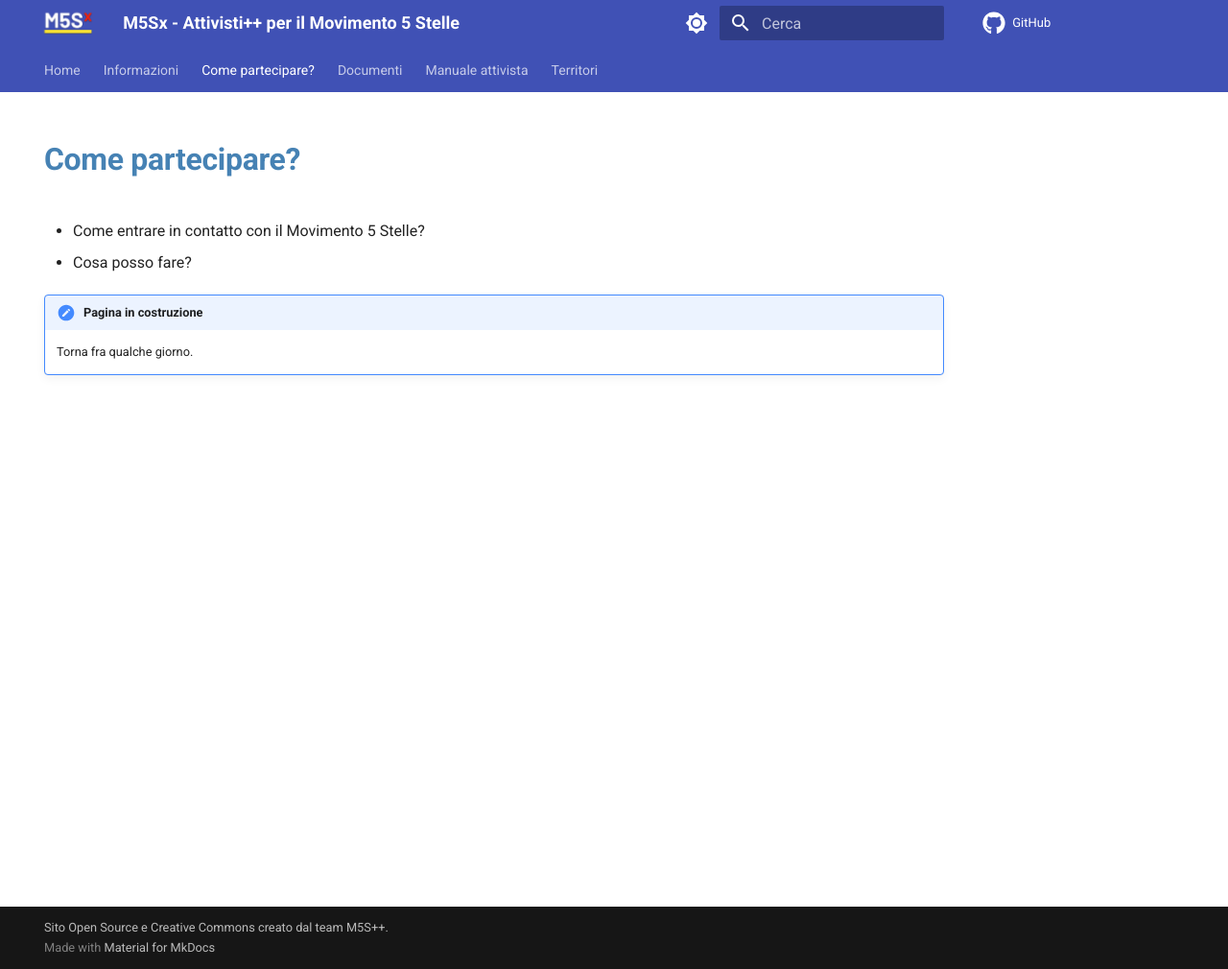
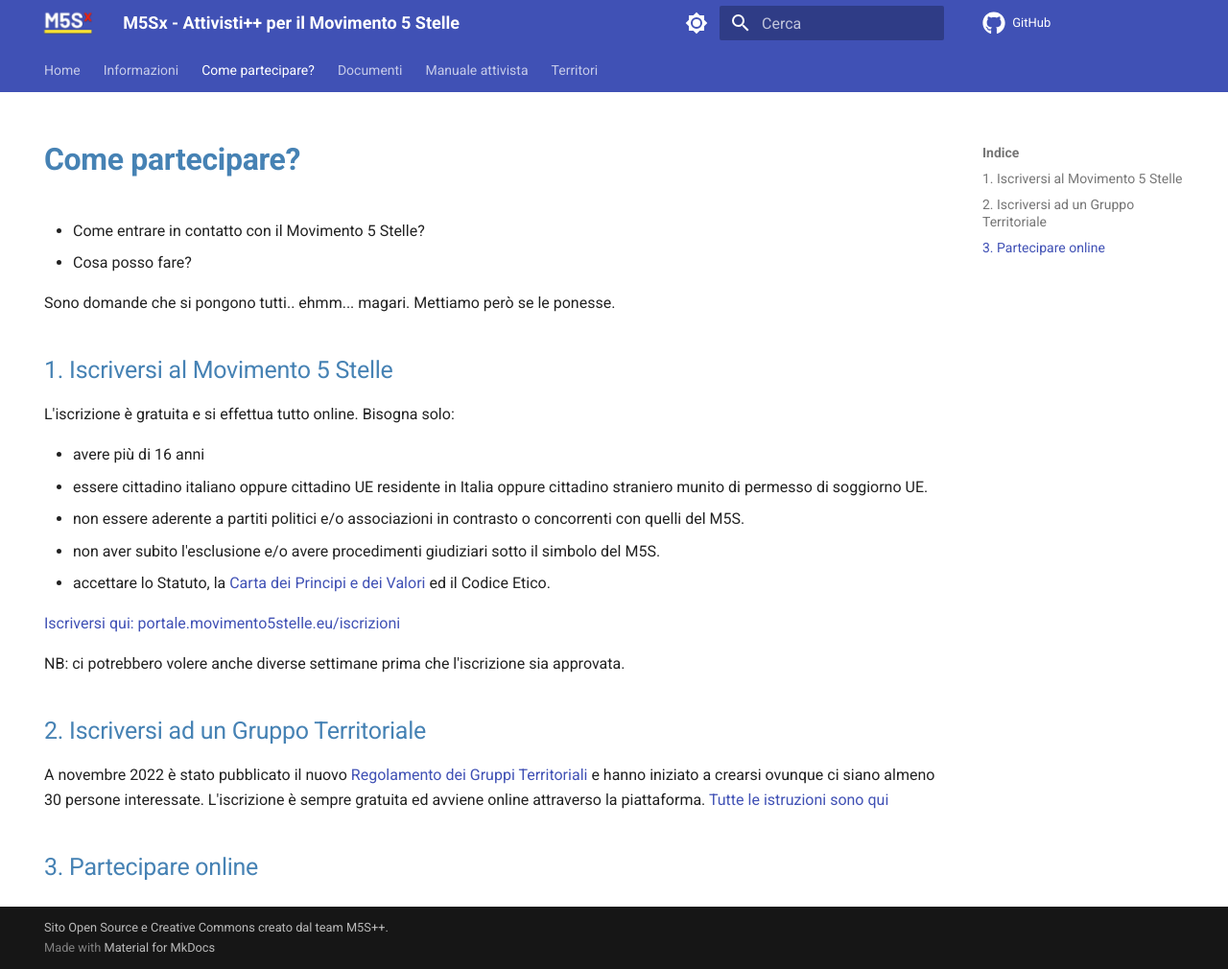
Before and after one commit to 2050x/2050x.github.io, an MkDocs documentation site: the page built from docs/partecipazione.md, in a window 1280 px wide and 1010 px high. Shown: the whole window at 96% size. Built offline with MkDocs 1.6.1 and Material for MkDocs 9.7.7, drawn with Linux system fonts in a browser that asks for light colours; comment, search, counter and statistics services are not loaded.

Commit message:
partecipazione

```diff
--- a/docs/partecipazione.md
+++ b/docs/partecipazione.md
@@ -7,5 +7,23 @@ hide:
 - Come entrare in contatto con il Movimento 5 Stelle?
 - Cosa posso fare?
 
-!!! important "Pagina in costruzione"
-    Torna fra qualche giorno.
+Sono domande che si pongono tutti.. ehmm... magari. Mettiamo però se le ponesse.
+
+## 1. Iscriversi al Movimento 5 Stelle
+L'iscrizione è gratuita e si effettua tutto online.
+Bisogna solo:
+
+- avere più di 16 anni
+- essere cittadino italiano oppure cittadino UE residente in Italia oppure cittadino straniero munito di permesso di soggiorno UE.
+- non essere aderente a partiti politici e/o associazioni in contrasto o concorrenti con quelli del M5S.
+- non aver subito l'esclusione e/o avere procedimenti giudiziari sotto il simbolo del M5S.
+- accettare lo Statuto, la [Carta dei Principi e dei Valori](documenti/statuto/2_carta-valori.md) ed il Codice Etico.
+
+[Iscriversi qui: portale.movimento5stelle.eu/iscrizioni](https://portale.movimento5stelle.eu/iscrizioni)
+
+NB: ci potrebbero volere anche diverse settimane prima che l'iscrizione sia approvata.
+
+## 2. Iscriversi ad un Gruppo Territoriale
+A novembre 2022 è stato pubblicato il nuovo [Regolamento dei Gruppi Territoriali](documenti/regolamento-gruppi-territoriali.md) e hanno iniziato a crearsi ovunque ci siano almeno 30 persone interessate. L'iscrizione è sempre gratuita ed avviene online attraverso la piattaforma. [Tutte le istruzioni sono qui](https://www.movimento5stelle.eu/nascono-i-gruppi-territoriali-del-movimento-5-stelle-aderisci-anche-tu/)
+
+## 3. Partecipare online
```
Also changed, not shown: docs/manuale-attivista/attivismo.md (added, +9 -0 lines), docs/manuale-attivista/organizzazione.md (+3 -1 lines), docs/manuale-attivista/politica.md (+1 -1 lines), docs/manuale-attivista/come/organizzare-evento.md (added), docs/manuale-attivista/come/scrivere-newsletter.md (added).
